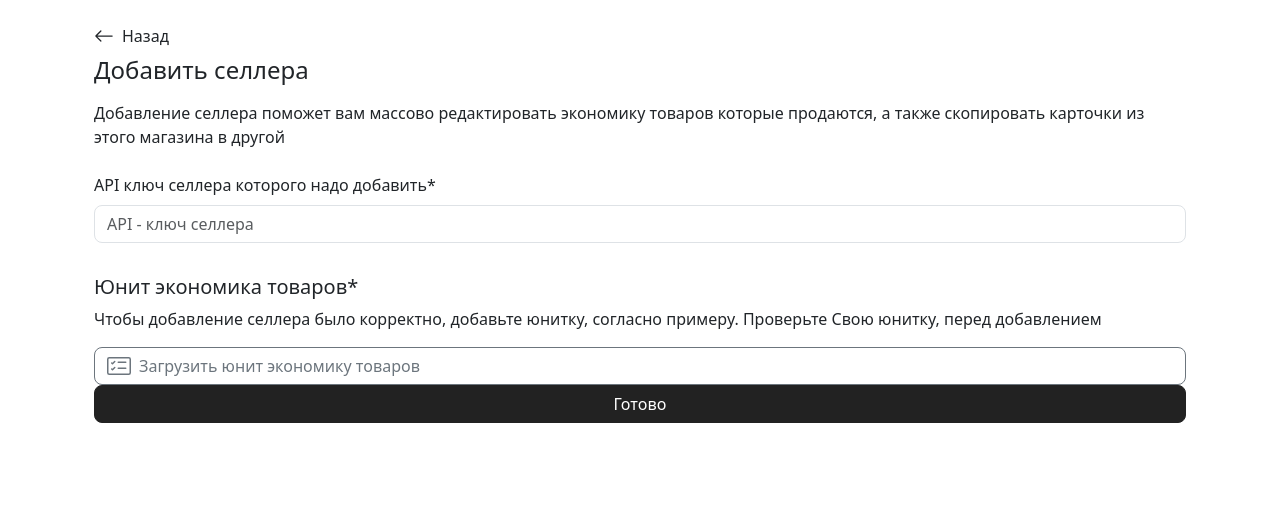
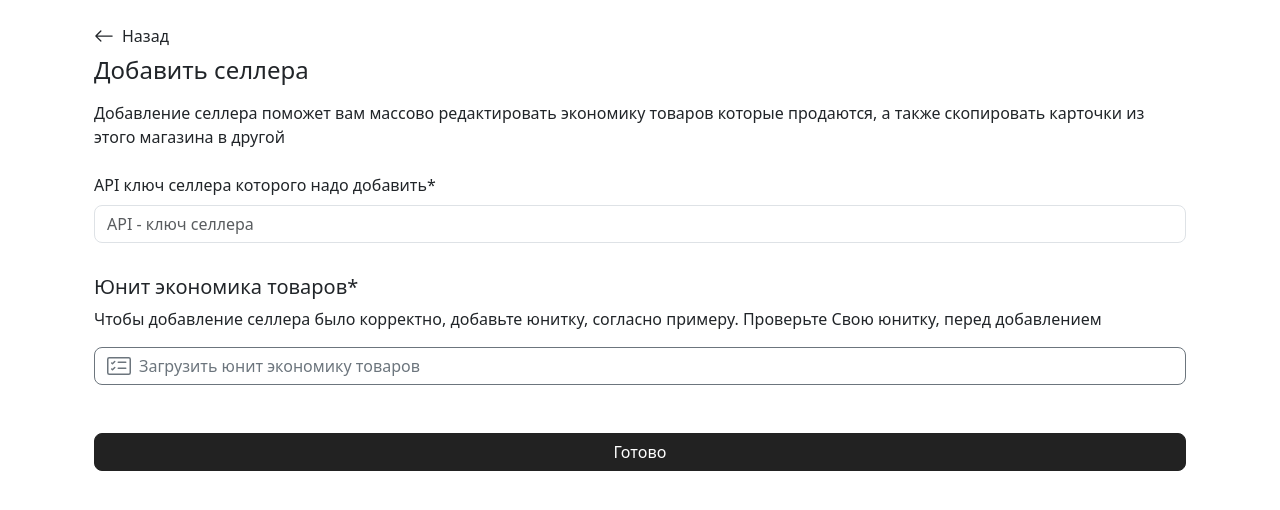
Before and after one commit to Nihuaway00/capcan-front, a React (Create React App) app: page /set/add-seller in a window 1280 px wide. Shown: the top 510 px of the page. Built offline with nearby package versions, Linux system fonts and the light colour scheme.

Commit message:
fix padding AddSellerPage

```diff
--- a/src/features/AddSellerForm.jsx
+++ b/src/features/AddSellerForm.jsx
@@ -8,6 +8,7 @@ export function AddSellerForm() {
     const [sellerApi, setSellerApi] = useState(null);
 
     return (
+        <Stack gap={5}>
             <Stack>
                 <InputField
                     value={sellerApi}
@@ -26,7 +27,9 @@ export function AddSellerForm() {
                         Загрузить юнит экономику товаров
                     </IconButton>
                 </Stack>
-            <Button>
+            </Stack>
+
+            <Button href="/set">
                 Готово
             </Button>
         </Stack>
```
Lines whose indentation alone changed are shown as unchanged.
